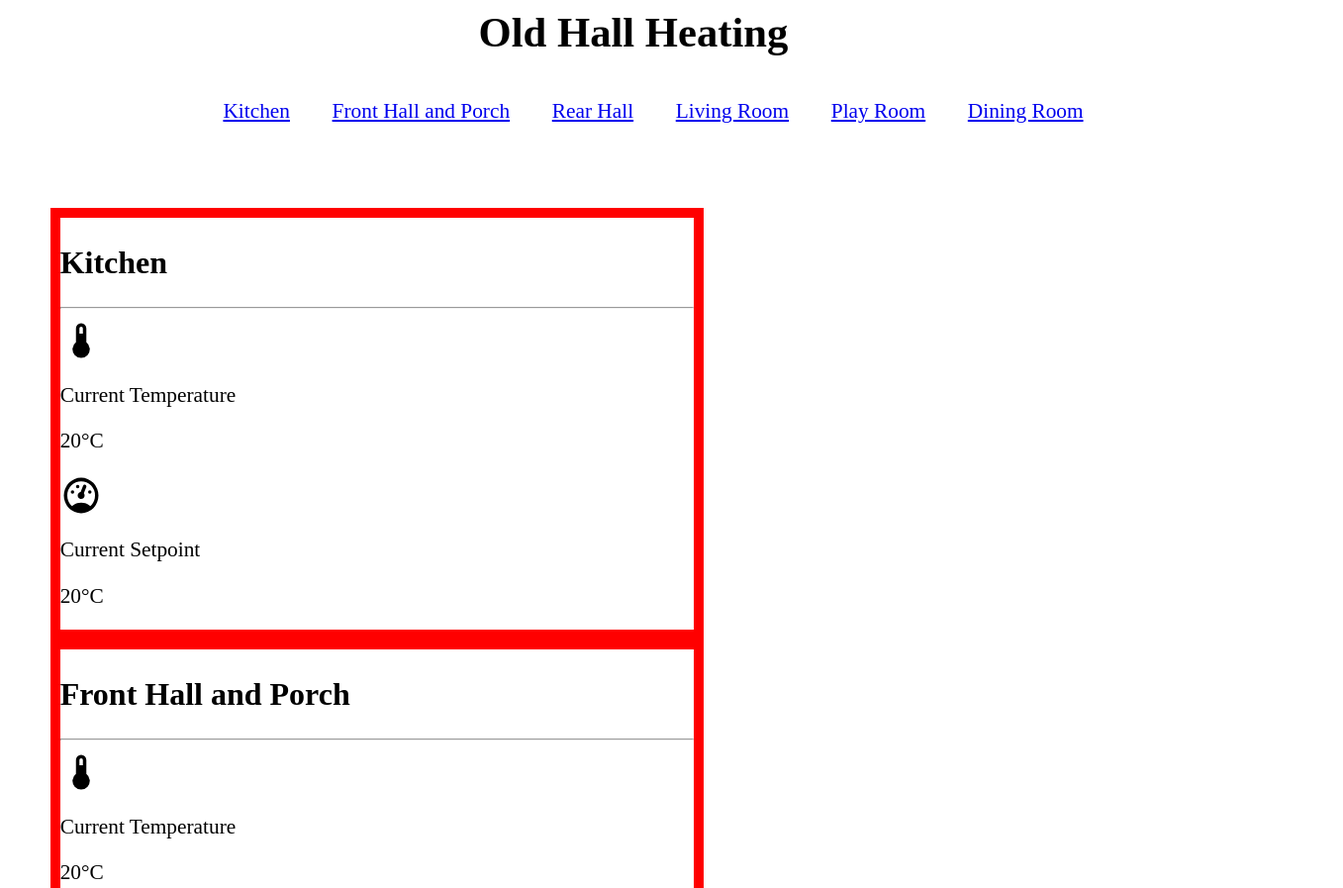
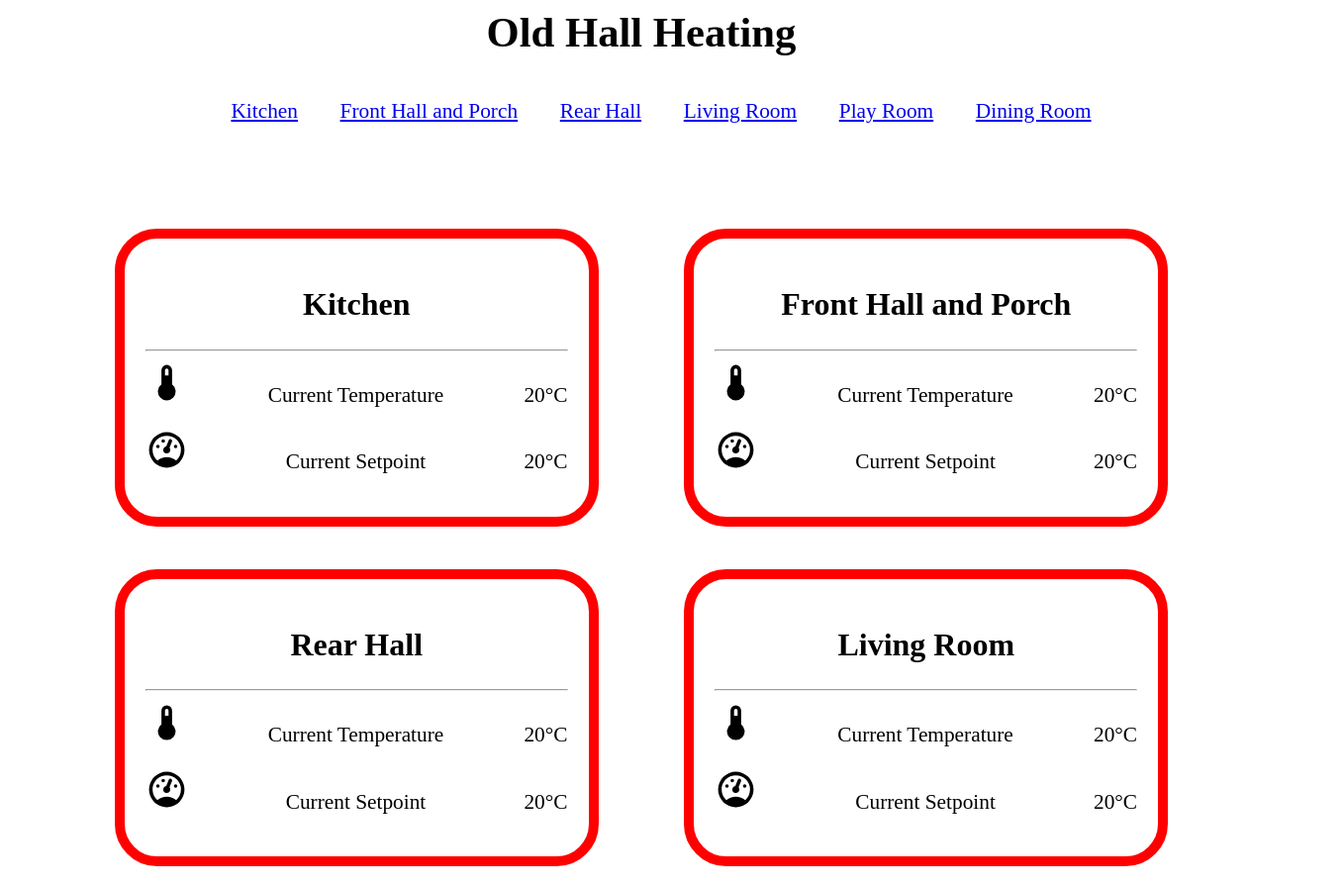
Before and after one commit to chris-hunter/portfolio, a plain HTML site: page index.html in a window 1280 px wide. Shown: the top 897 px of the page at 99% size, 1357 px wide, since content can reach past the window. Drawn offline with Linux system fonts and the light colour scheme.

Commit message:
working basic layout + color palette

```diff
--- a/style.css
+++ b/style.css
@@ -1,13 +1,10 @@
 html {
     font-size: 16pt;
+    box-sizing: border-box;
 
 }
 
 body {
-    box-sizing: border-box;
-}
-
-main {
     width: 100%;
 }
 
@@ -23,6 +20,7 @@ h1 {
 nav ul {
     display: flex;
     justify-content: center;
+    flex-wrap: wrap;
 }
 
 nav ul li {
@@ -31,15 +29,35 @@ nav ul li {
 }
 
 main {
-    display: grid;
+    max-width: 100%;
+    display: flex;
     padding: 2rem;
+    justify-content: space-evenly;
+    flex-wrap: wrap;
 }
 
 .area {
     min-width: 20rem;
-    max-width: 30rem;
+    max-width: 25rem;
     border: .5rem solid red;
+    margin: 1rem;
+    border-radius: 2rem;
+    padding: 1rem;
 
+}
+
+h2 {
+    text-align: center;
+}
+
+.temperature {
+    display: flex;
+    justify-content: space-between;
+}
+
+.setpoint {
+    display: flex;
+    justify-content: space-between;
 }
 
 .icon {
```
Also changed, not shown: colors.css (added, +45 -0 lines).
